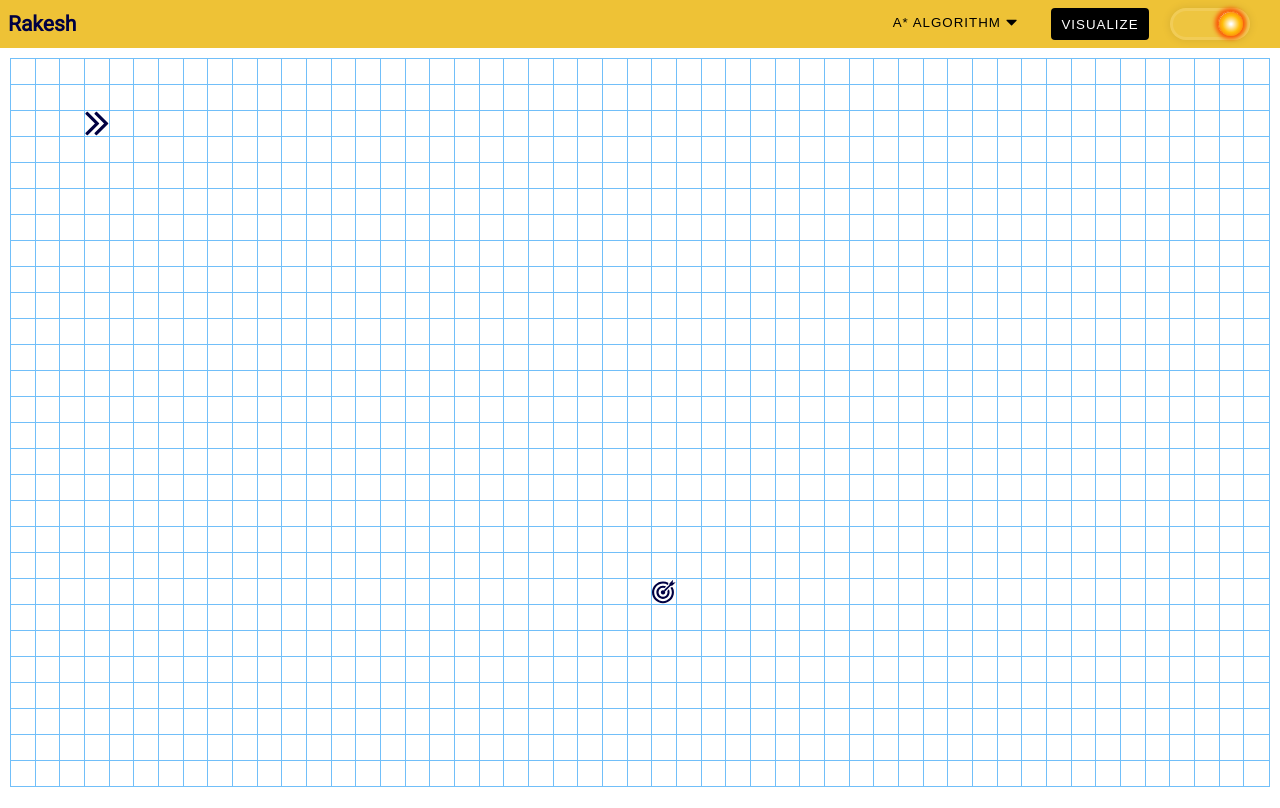
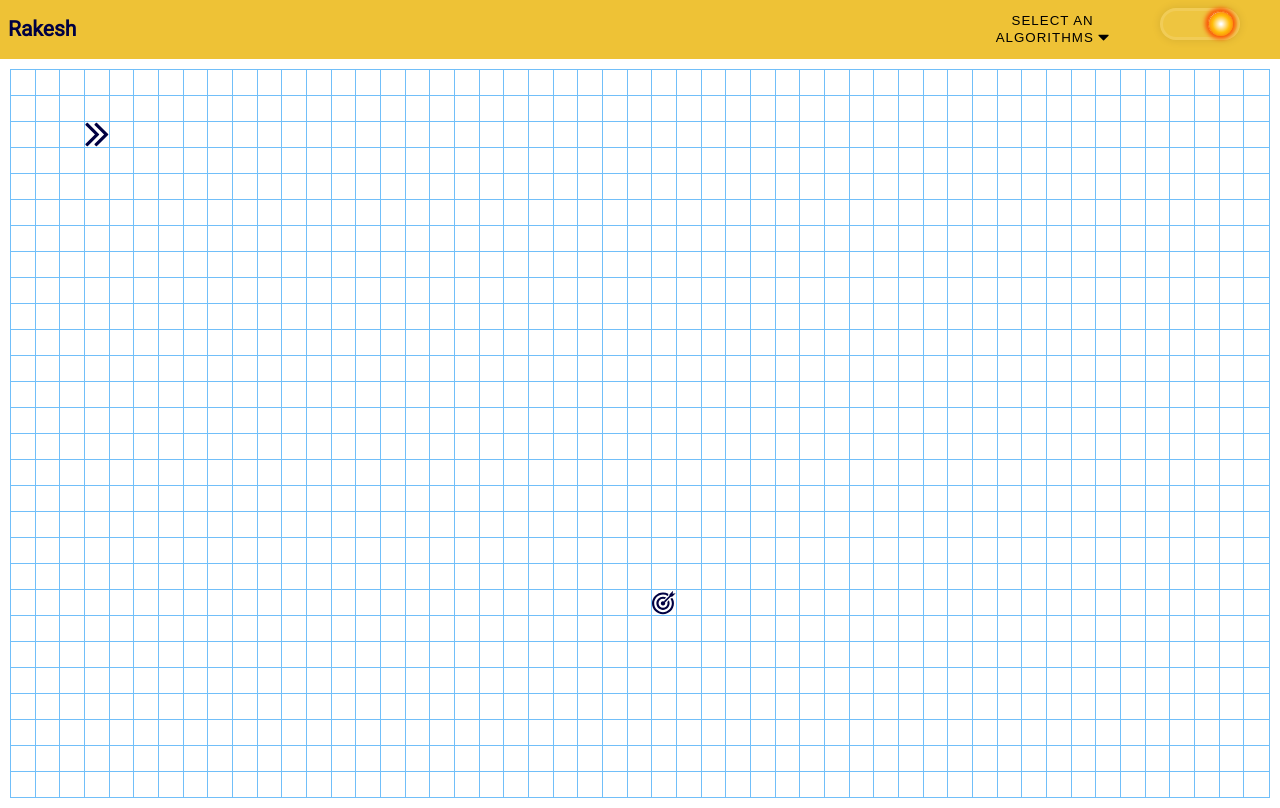
Before and after one commit to aomini/twitter-clone, a React (Create React App) app in the folder client/: page / in a window 1280 px wide. Built offline with nearby package versions, Linux system fonts and the light colour scheme.

Commit message:
solves the problem with index 0 selection

```diff
--- a/client/package.json
+++ b/client/package.json
@@ -25,6 +25,7 @@
     "react-dom": "^16.13.1",
     "react-scripts": "3.4.1",
     "react-spring": "^8.0.27",
+    "rxjs": "^6.5.5",
     "styled-components": "^5.1.0",
     "typescript": "~3.7.2"
   },
--- a/client/src/Algorithms/a-star.ts
+++ b/client/src/Algorithms/a-star.ts
@@ -87,9 +87,15 @@ export const getDiagonalNeighbours = <T extends ICell>(
 
 /**
  * Algorithm:
- * 1. Loop unless something is unvisitedNodes are none i.e all the nodes are visited & not opened.
- * 2. Sort by distance. initial distance of starting point is 0 so it comes at top on first.
- * 3.
+ * 1. Set all of the hcost to infinity except the starting one
+ * 2. Set current node to starting node
+ * 3. while there are unvisited nodes loop
+ * 4. Get diagonal neighbours and update their hcost
+ * 5. if current node is end node stop the algorithm and return the visited nodes
+ * 6. sort the updated neightbours nodes by their fcost (hcost + gcost) where gcost is distance from starting node
+ * 7. set the top of the sorted node to visited
+ * 8. Make the top node current and push it to visited array
+ * 8. Filter the unvisited nodes array by isVisited false
  * @param nodes
  *
  *
@@ -118,14 +124,12 @@ export const aStar = (nodes: ICell[]): ICell[] | void => {
       visitedNodes.push(current);
       return visitedNodes;
     }
-    // nodesWithUpdatedNeighbours[0].isVisited = true;
-    // visitedNodes.push(nodesWithUpdatedNeighbours[0])
-    unvisitedNodes = nodesWithUpdatedNeighbours.sort((a, b) => a.hcost - b.hcost);
+    unvisitedNodes = nodesWithUpdatedNeighbours.sort((a, b) => {
+      return (a.hcost + a.distance) - (b.hcost + b.distance)
+    });
     unvisitedNodes[0].isVisited = true;
     current = unvisitedNodes[0];
     visitedNodes.push(current);
-    unvisitedNodes = nodesWithUpdatedNeighbours.sort((a, b) => a.hcost - b.hcost).filter((x) => !x.isVisited)
+    unvisitedNodes = unvisitedNodes.filter((x) => !x.isVisited)
   }
-  // console.log(visitedNodes);
-  // return visitedNodes;
 };
--- a/client/src/Components/ActionHeader/ActionHeader.tsx
+++ b/client/src/Components/ActionHeader/ActionHeader.tsx
@@ -14,7 +14,6 @@ const HeaderNav = styled.nav`
   background: ${(props): string => props.theme.section};
   transition: background 500ms ease;
   padding: 8px;
-
   > h2 {
     margin: 0;
   }
@@ -39,19 +38,14 @@ interface IList {
   algorithm: (nodes: ICell[]) => ICell[] | void;
 }
 
-// interface IAlgorithmContext {
-//   setAlgorithm?: () => void;
-//   algorithmIndex: number;
-// }
-
-// const IActionHeaderContext = React.createContext<IAlgorithmContext>({
-//   algorithmIndex: 0,
-// });
-
+/**
+ * Get the algorithm lists
+ * @returns Ilist[]
+ */
 const getAlgorithms = (): IList[] => {
   const lists: IList[] = [
-    { label: "Dijkistra", algorithm: dikjistra, active: false },
-    { label: "A* Algorithm", algorithm: aStar, active: true},
+    { label: "A* Algorithm", algorithm: aStar},
+    { label: "Dijkistra", algorithm: dikjistra},
     { label: "Breadth First Algorithm", algorithm: BFS },
     { label: "Depth First Algorithm", algorithm: DFS },
   ];
@@ -92,7 +86,7 @@ const ActionHeader: React.FC<IProps> = ({ onHandleClick }) => {
       <Actions>
         <Dropdown>
           <Dropdown.Button menuLabel="visualize">
-            {activeAlgorithm ? activeAlgorithm.label : "Algorithms"}
+            {activeAlgorithm ? activeAlgorithm.label : "Select an Algorithms"}
           </Dropdown.Button>
           <Dropdown.Menu menuLabel="visualize">
             {algorithms.map((x: IList, index: number) => (
--- a/client/src/Components/Dropdown/DropdownMenu.tsx
+++ b/client/src/Components/Dropdown/DropdownMenu.tsx
@@ -42,15 +42,21 @@ const DropdownItemDiv = styled.div<any>`
 `;
 
 export interface NamedChildrenSlots{
+
+    /** Functional component which accepts props of {@link IDropdownItem} */
     Item: React.FC<IDropdownItem>,
 }
 
 export interface IDropdownItem{
     onHandleMouseDown ?: (index: number) => void
+
+    /** Index of the list */
     index: number;
 }
 
 export interface IProps{
+
+    /** Title of the label */
     menuLabel: string
 }
 
@@ -66,7 +72,7 @@ const DropdownItem: React.FC<IDropdownItem> = ({children, index, onHandleMouseDo
     if (!children) {
         throw new Error("Children is mandatory");
     }
-    if(onHandleMouseDown && index){
+    if(onHandleMouseDown && typeof index !== "undefined"){
       return <DropdownItemDiv onMouseDown={():void => onHandleMouseDown(index)}>{children}</DropdownItemDiv>;
     }
     return <DropdownItemDiv>{children}</DropdownItemDiv>;
```
